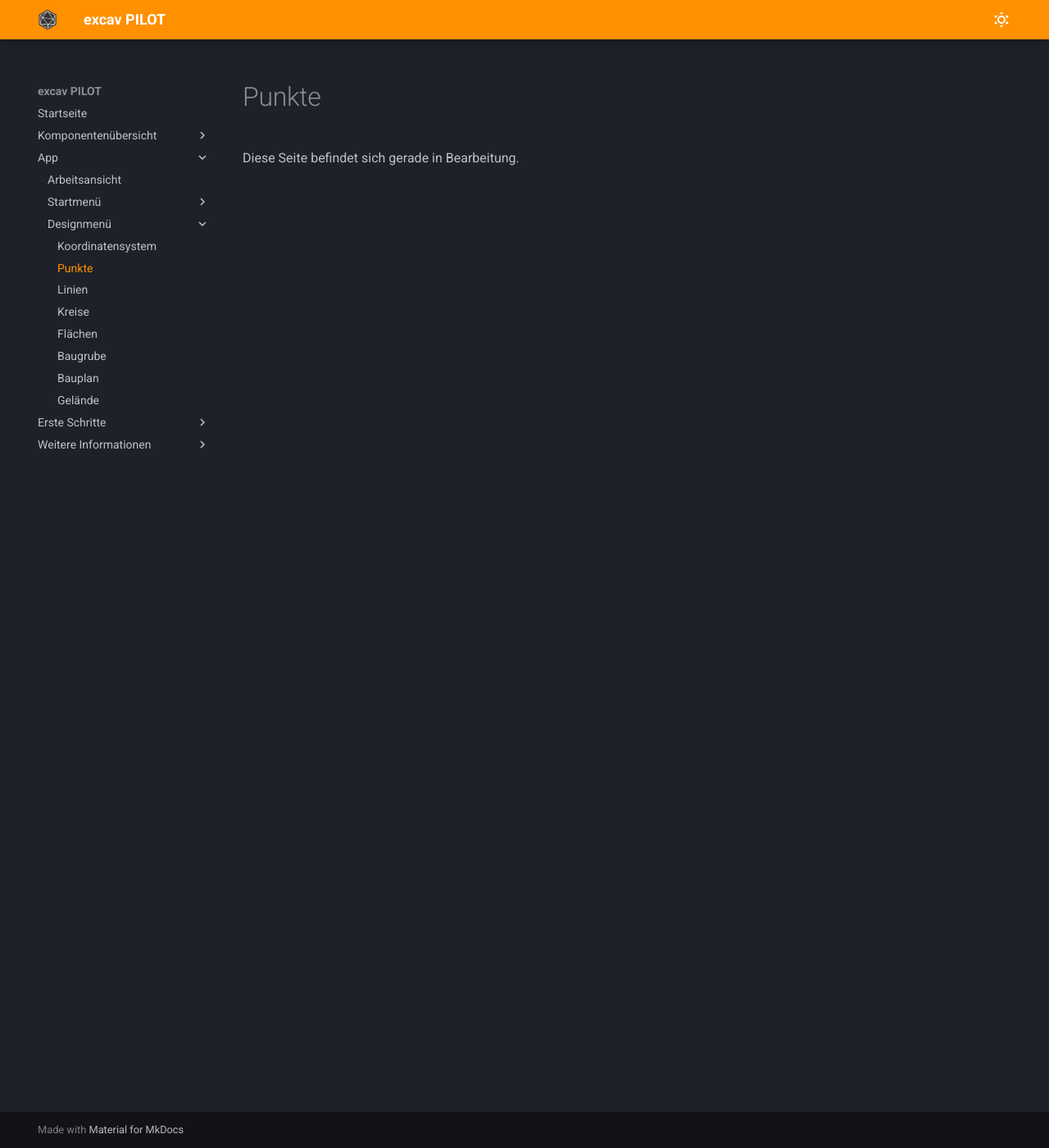
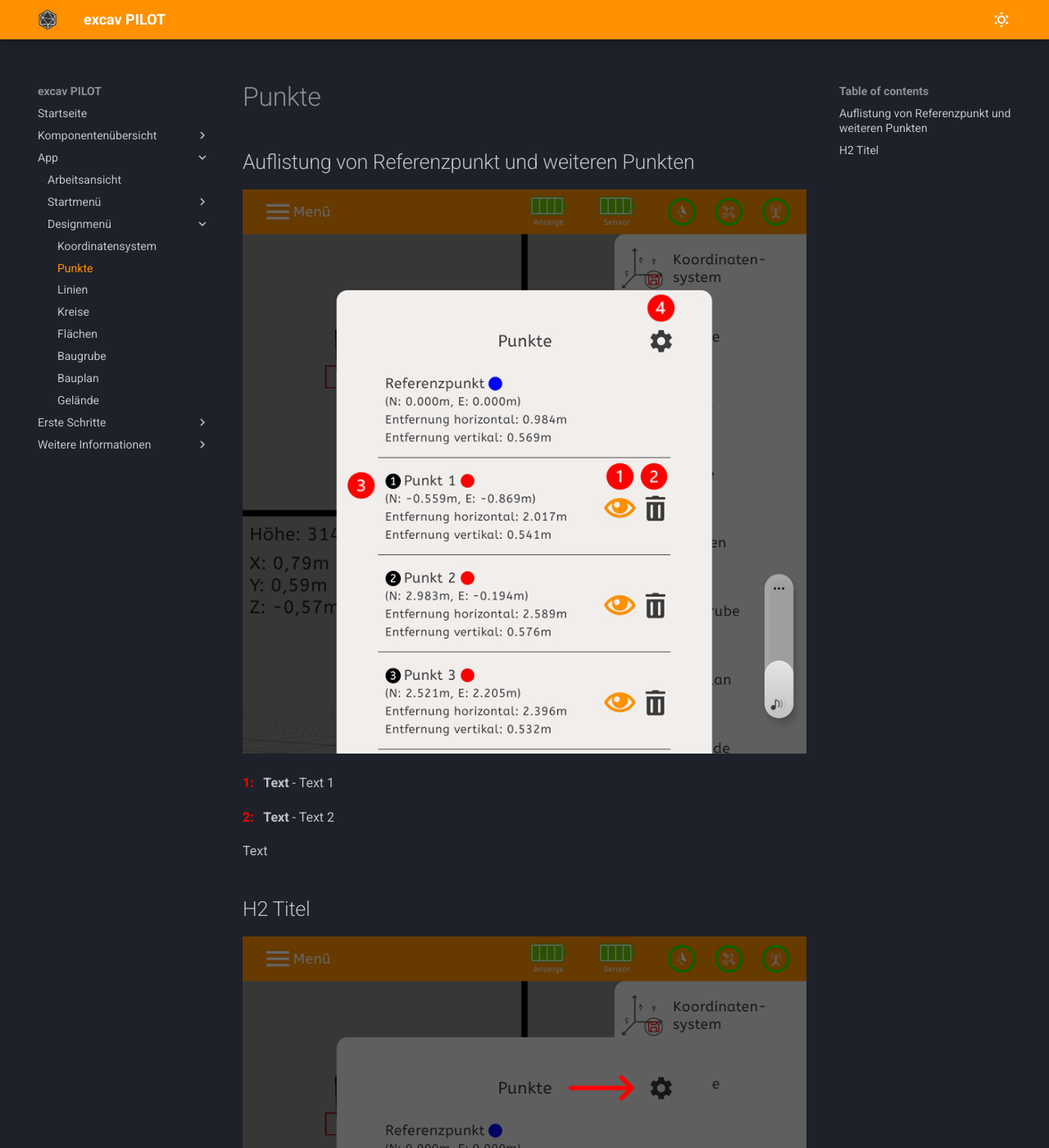
Before and after one commit to tobias-sizmann/mkdocs-excavpilot, an MkDocs documentation site: the page built from docs/Punkte/Punkte.md, in a window 1280 px wide and 1400 px high. Shown: the whole window at 82% size. Built offline with MkDocs 1.6.1 and Material for MkDocs 9.7.7, drawn with Linux system fonts in a browser that asks for light colours; some of the changed text lies outside the part shown.

Commit message:
Update20

```diff
--- a/docs/Punkte/Punkte.md
+++ b/docs/Punkte/Punkte.md
@@ -5,6 +5,32 @@
 </style>
 
 # Punkte
+
+## Auflistung von Referenzpunkt und weiteren Punkten
+
+<p align="center" width="100%">
+  <img width="100%" src="/images_docs/Screenshot (71) - Kopie.png"/>
+</p>
+
+**<span style="color: red; font-weight: bold;">1: &nbsp;</span> Text** - Text 1
+
+**<span style="color: red; font-weight: bold;">2: &nbsp;</span> Text** - Text 2
+
+Text
+
+
+## H2 Titel
+
+<p align="center" width="100%">
+  <img width="100%" src="/images_docs/Screenshot (72) - Kopie.png"/>
+</p>
+
+**<span style="color: red; font-weight: bold;">1: &nbsp;</span> Text** - Text 1
+
+**<span style="color: red; font-weight: bold;">2: &nbsp;</span> Text** - Text 2
+
+Text
+
 
 Diese Seite befindet sich gerade in Bearbeitung.
 
```
Also changed, not shown: docs/images_docs/Screenshot (34) - Kopie 2.png, docs/images_docs/Screenshot (71) - Kopie.png (added), docs/images_docs/Screenshot (72) - Kopie.png (added).
